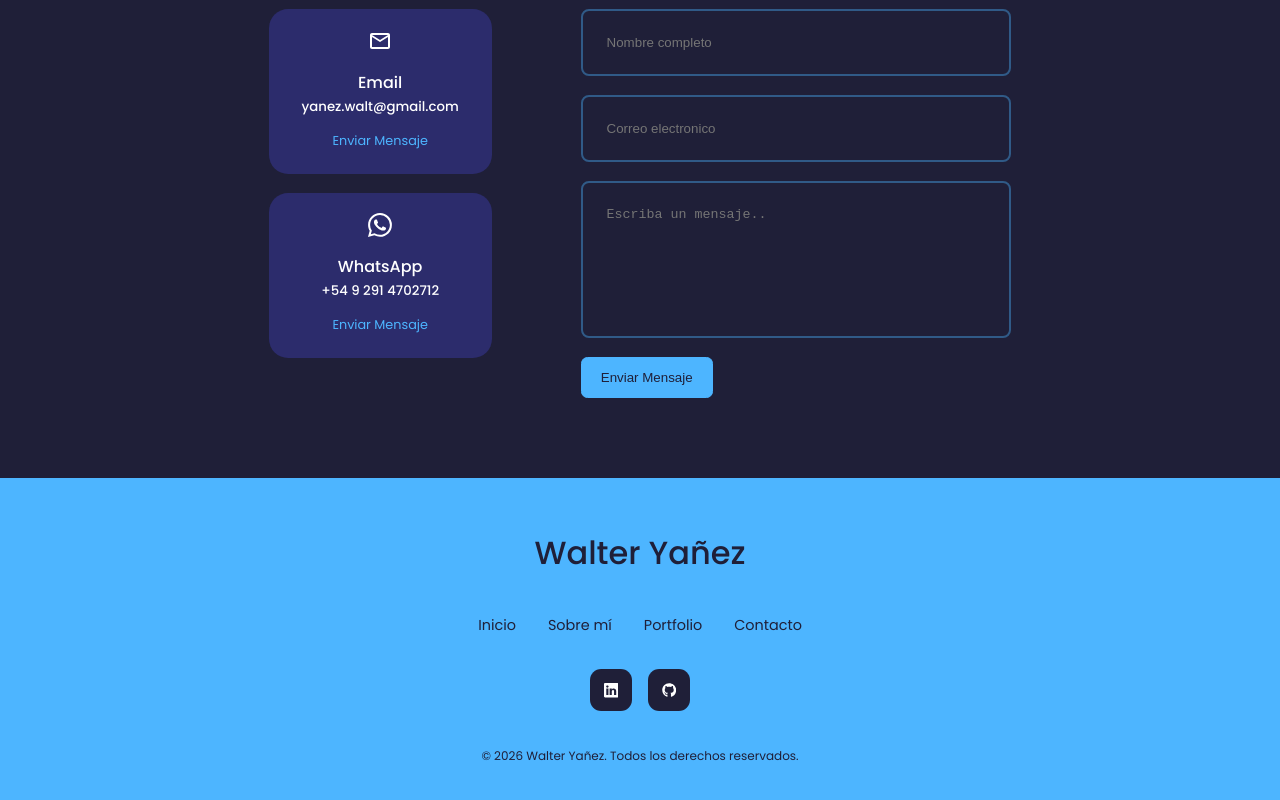
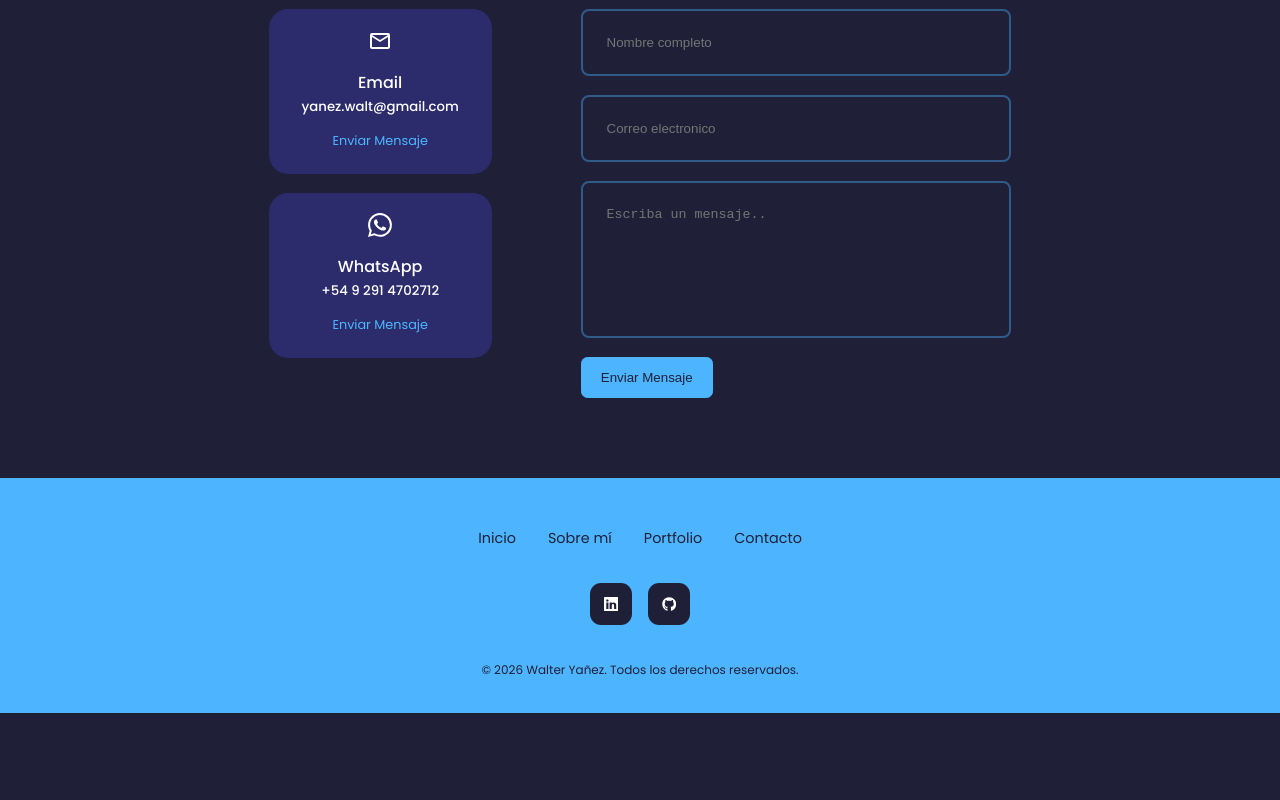
Before and after one commit to YFWalter/portfolio, a React (Create React App) app: page / in a window 1280 px wide. Shown: the part 2957-3757 px from the top of the page. After the commit the page ends 3670 px from the top, so only its background shows below. Built offline with nearby package versions, Linux system fonts and the light colour scheme.

Commit message:
Footer: quito el nombre/logo del inicio (ya aparece en header y copyright)
Co-Authored-By: Claude Opus 4.8 <noreply@anthropic.com>

```diff
--- a/src/components/footer/Footer.jsx
+++ b/src/components/footer/Footer.jsx
@@ -6,8 +6,6 @@ import {FaGithub} from 'react-icons/fa'
 const Footer = () => {
   return (
     <footer>
-      <a href='#header' className='footer__logo'>Walter Yañez</a>
-
       <ul className='permalinks'>
         <li><a href='#header'>Inicio</a></li>
         <li><a href='#about'>Sobre mí</a></li>
```
